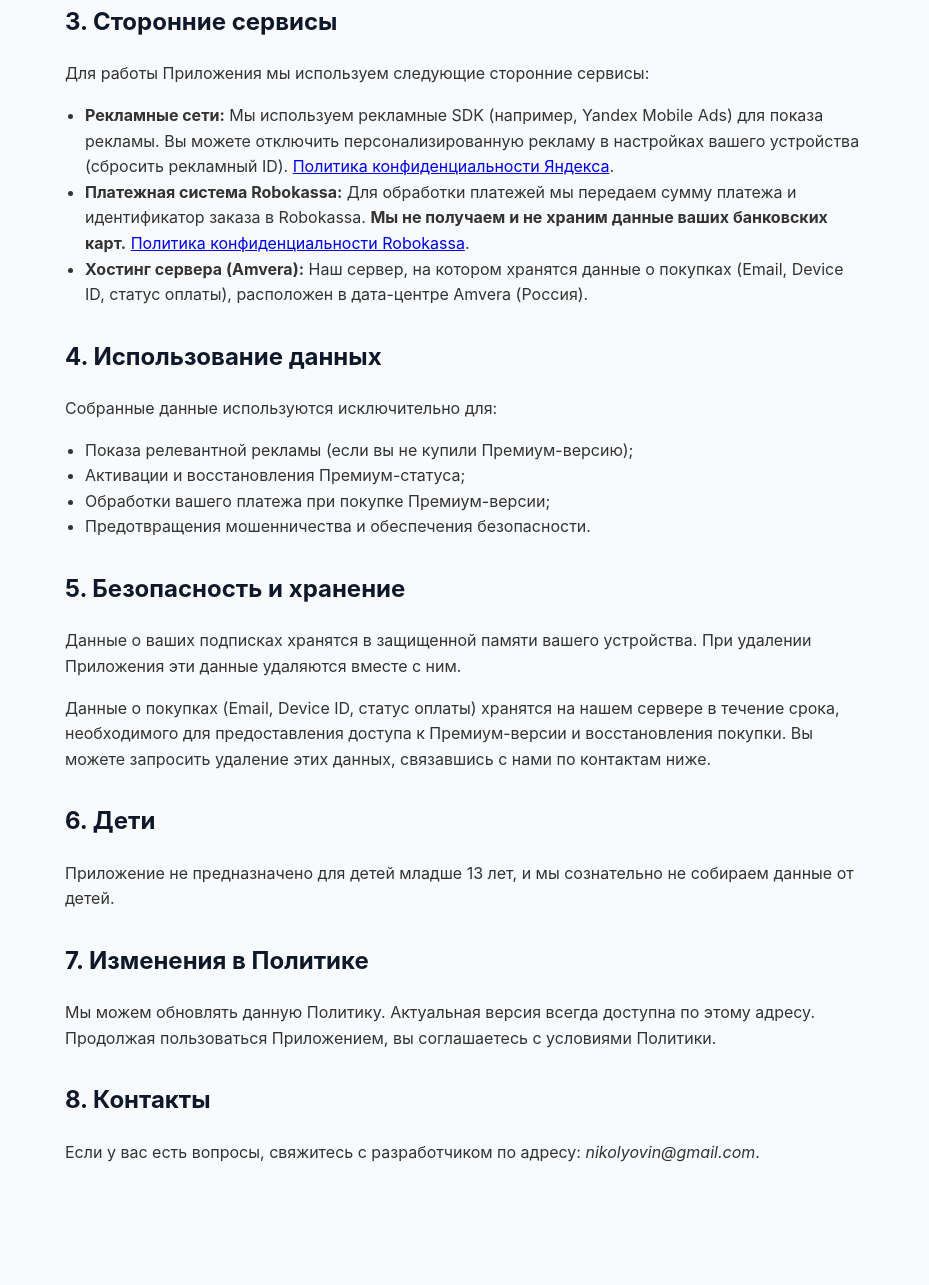
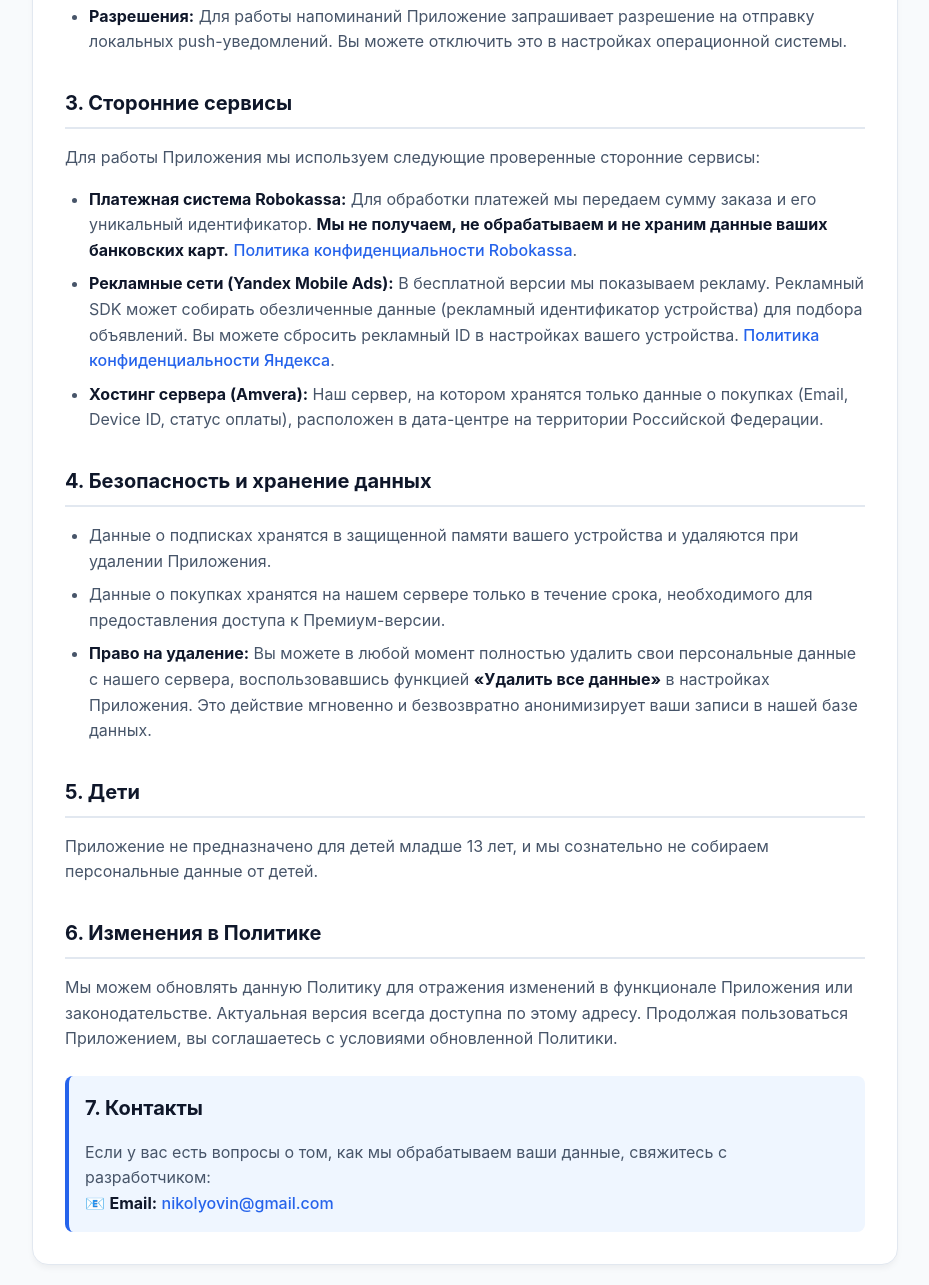
Before and after one commit to Nikolyovin/sub-stop-privacy, a plain HTML site: page index.html in a window 1280 px wide. Shown: the part 899-2184 px from the top of the page, without its empty margins (175-1104 px from the left). Before the commit the page ends 2104 px from the top, so only its background shows below. Drawn offline with Linux system fonts and the light colour scheme.

Commit message:
Update index.html

```diff
--- a/index.html
+++ b/index.html
@@ -5,66 +5,133 @@
   <meta name="viewport" content="width=device-width, initial-scale=1.0">
   <title>Политика конфиденциальности — Стоп-Подписка</title>
   <style>
+    :root {
+      --primary: #2563EB;
+      --text-main: #0F172A;
+      --text-secondary: #475569;
+      --bg: #F8FAFC;
+      --card-bg: #FFFFFF;
+    }
     body {
       font-family: -apple-system, BlinkMacSystemFont, "Segoe UI", Roboto, Helvetica, Arial, sans-serif;
+      line-height: 1.6;
+      color: var(--text-main);
+      background-color: var(--bg);
+      margin: 0;
+      padding: 20px;
+    }
+    .container {
       max-width: 800px;
-            margin: 40px auto;
-            padding: 0 20px;
-            line-height: 1.6;
-            color: #333;
-            background-color: #F8FAFC;
+      margin: 0 auto;
+      background: var(--card-bg);
+      padding: 32px;
+      border-radius: 16px;
+      box-shadow: 0 4px 6px -1px rgba(0, 0, 0, 0.05);
+      border: 1px solid #E2E8F0;
     }
-        h1 { color: #2563EB; }
-        h2 { color: #0F172A; margin-top: 30px; }
-        .date { color: #64748B; font-size: 0.9em; }
-        ul { padding-left: 20px; }
-        .highlight { background-color: #E2E8F0; padding: 15px; border-radius: 8px; }
+    h1 {
+      color: var(--primary);
+      font-size: 28px;
+      margin-top: 0;
+      margin-bottom: 8px;
+    }
+    .last-updated {
+      color: var(--text-secondary);
+      font-size: 14px;
+      margin-bottom: 32px;
+      font-style: italic;
+    }
+    h2 {
+      color: var(--text-main);
+      font-size: 20px;
+      margin-top: 32px;
+      margin-bottom: 12px;
+      padding-bottom: 8px;
+      border-bottom: 2px solid #E2E8F0;
+    }
+    p {
+      margin-bottom: 16px;
+      color: var(--text-secondary);
+    }
+    ul {
+      margin-bottom: 16px;
+      padding-left: 24px;
+      color: var(--text-secondary);
+    }
+    li {
+      margin-bottom: 8px;
+    }
+    strong {
+      color: var(--text-main);
+    }
+    a {
+      color: var(--primary);
+      text-decoration: none;
+      font-weight: 500;
+    }
+    a:hover {
+      text-decoration: underline;
+    }
+    .contact-box {
+      background: #EFF6FF;
+      border-left: 4px solid var(--primary);
+      padding: 16px;
+      border-radius: 8px;
+      margin-top: 24px;
+    }
+    @media (max-width: 600px) {
+      .container {
+        padding: 20px;
+      }
+      h1 {
+        font-size: 24px;
+      }
+    }
   </style>
 </head>
 <body>
+  <div class="container">
     <h1>Политика конфиденциальности приложения «Стоп-Подписка»</h1>
-    <p class="date">Последнее обновление: 15 ноября 2026 г.</p>
+    <p class="last-updated">Последнее обновление: 20 ноября 2026 г.</p>
 
     <h2>1. Общие положения</h2>
-    <p>Приложение «Стоп-Подписка» (далее — Приложение) разработано для отслеживания регулярных платежей и подписок. Мы уважаем вашу конфиденциальность. Данная политика описывает, как мы обращаемся с вашей информацией.</p>
+    <p>Приложение «Стоп-Подписка» (далее — Приложение) разработано для отслеживания регулярных платежей и подписок. Мы уважаем вашу конфиденциальность и соблюдаем Федеральный закон РФ № 152-ФЗ «О персональных данных». Данная политика описывает, как мы собираем, используем и защищаем вашу информацию.</p>
 
     <h2>2. Какие данные мы собираем и как используем</h2>
-    <p><strong>Ваши подписки:</strong> Данные о ваших подписках (названия, цены, даты, заметки) хранятся <strong>локально на вашем устройстве</strong>. Мы не передаем эту информацию на наши серверы и не имеем к ней доступа.</p>
-
-    <p><strong>Биометрическая аутентификация:</strong> Приложение может использовать системные механизмы биометрии (Face ID, Touch ID, отпечаток пальца) для дополнительной защиты доступа к вашим данным. <strong>Мы не собираем, не храним и не передаем ваши биометрические данные.</strong> Процесс аутентификации происходит полностью на вашем устройстве с использованием защищенных системных модулей (Secure Enclave). Приложение получает только результат проверки (успешно / не успешно).</p>
-
-    <p><strong>Данные для покупки Премиум-версии:</strong> При покупке Премиум-версии мы запрашиваем ваш <strong>Email</strong> и используем уникальный идентификатор устройства (<strong>Device ID</strong>). Эти данные передаются на наш сервер для активации Премиум-статуса и возможности восстановления покупки при смене устройства. Мы не используем ваш Email для рассылок и не передаем его третьим лицам, кроме платежного агрегатора (Robokassa) для проведения платежа.</p>
-
-    <p><strong>Разрешения:</strong> Для работы уведомлений Приложение запрашивает разрешение на отправку пуш-сообщений. Вы можете отключить это в настройках телефона или внутри самого Приложения.</p>
+    <ul>
+      <li><strong>Данные о подписках:</strong> Информация о ваших подписках (названия, цены, даты, категории, заметки) хранится <strong>исключительно локально на вашем устройстве</strong>. Мы не передаем эти данные на наши серверы и не имеем к ним доступа.</li>
+      <li><strong>Биометрическая аутентификация:</strong> Приложение может использовать системные механизмы биометрии (Face ID, Touch ID, отпечаток пальца) для защиты доступа. <strong>Мы не собираем, не храним и не передаем ваши биометрические данные.</strong> Проверка происходит полностью на устройстве через защищенные системные модули. Приложение получает только результат: «успешно» или «не успешно».</li>
+      <li><strong>Данные для покупки и восстановления Премиум-версии:</strong> При покупке Премиум-версии мы запрашиваем ваш <strong>Email</strong> и используем анонимный идентификатор устройства (<strong>Device ID</strong>). Эти данные передаются на наш сервер для активации Премиум-статуса, отправки одноразового кода восстановления при смене устройства и предотвращения мошенничества. Мы не используем ваш Email для рекламных рассылок.</li>
+      <li><strong>Курсы валют:</strong> Для корректного подсчета общих трат Приложение периодически загружает актуальные курсы USD и EUR к рублю из открытых источников (Центральный Банк РФ или публичные API). При этом никакие персональные данные не передаются.</li>
+      <li><strong>Разрешения:</strong> Для работы напоминаний Приложение запрашивает разрешение на отправку локальных push-уведомлений. Вы можете отключить это в настройках операционной системы.</li>
+    </ul>
 
     <h2>3. Сторонние сервисы</h2>
-    <p>Для работы Приложения мы используем следующие сторонние сервисы:</p>
+    <p>Для работы Приложения мы используем следующие проверенные сторонние сервисы:</p>
     <ul>
-        <li><strong>Рекламные сети:</strong> Мы используем рекламные SDK (например, Yandex Mobile Ads) для показа рекламы. Вы можете отключить персонализированную рекламу в настройках вашего устройства (сбросить рекламный ID). <a href="https://yandex.ru/legal/confidential/" target="_blank">Политика конфиденциальности Яндекса</a>.</li>
-        <li><strong>Платежная система Robokassa:</strong> Для обработки платежей мы передаем сумму платежа и идентификатор заказа в Robokassa. <strong>Мы не получаем и не храним данные ваших банковских карт.</strong> <a href="https://robokassa.com/privacy/" target="_blank">Политика конфиденциальности Robokassa</a>.</li>
-        <li><strong>Хостинг сервера (Amvera):</strong> Наш сервер, на котором хранятся данные о покупках (Email, Device ID, статус оплаты), расположен в дата-центре Amvera (Россия).</li>
+      <li><strong>Платежная система Robokassa:</strong> Для обработки платежей мы передаем сумму заказа и его уникальный идентификатор. <strong>Мы не получаем, не обрабатываем и не храним данные ваших банковских карт.</strong> <a href="https://robokassa.com/privacy/" target="_blank">Политика конфиденциальности Robokassa</a>.</li>
+      <li><strong>Рекламные сети (Yandex Mobile Ads):</strong> В бесплатной версии мы показываем рекламу. Рекламный SDK может собирать обезличенные данные (рекламный идентификатор устройства) для подбора объявлений. Вы можете сбросить рекламный ID в настройках вашего устройства. <a href="https://yandex.ru/legal/confidential/" target="_blank">Политика конфиденциальности Яндекса</a>.</li>
+      <li><strong>Хостинг сервера (Amvera):</strong> Наш сервер, на котором хранятся только данные о покупках (Email, Device ID, статус оплаты), расположен в дата-центре на территории Российской Федерации.</li>
     </ul>
 
-    <h2>4. Использование данных</h2>
-    <p>Собранные данные используются исключительно для:</p>
+    <h2>4. Безопасность и хранение данных</h2>
     <ul>
-        <li>Показа релевантной рекламы (если вы не купили Премиум-версию);</li>
-        <li>Активации и восстановления Премиум-статуса;</li>
-        <li>Обработки вашего платежа при покупке Премиум-версии;</li>
-        <li>Предотвращения мошенничества и обеспечения безопасности.</li>
+      <li>Данные о подписках хранятся в защищенной памяти вашего устройства и удаляются при удалении Приложения.</li>
+      <li>Данные о покупках хранятся на нашем сервере только в течение срока, необходимого для предоставления доступа к Премиум-версии.</li>
+      <li><strong>Право на удаление:</strong> Вы можете в любой момент полностью удалить свои персональные данные с нашего сервера, воспользовавшись функцией <strong>«Удалить все данные»</strong> в настройках Приложения. Это действие мгновенно и безвозвратно анонимизирует ваши записи в нашей базе данных.</li>
     </ul>
 
-    <h2>5. Безопасность и хранение</h2>
-    <p>Данные о ваших подписках хранятся в защищенной памяти вашего устройства. При удалении Приложения эти данные удаляются вместе с ним.</p>
-    <p>Данные о покупках (Email, Device ID, статус оплаты) хранятся на нашем сервере в течение срока, необходимого для предоставления доступа к Премиум-версии и восстановления покупки. Вы можете запросить удаление этих данных, связавшись с нами по контактам ниже.</p>
+    <h2>5. Дети</h2>
+    <p>Приложение не предназначено для детей младше 13 лет, и мы сознательно не собираем персональные данные от детей.</p>
 
-    <h2>6. Дети</h2>
-    <p>Приложение не предназначено для детей младше 13 лет, и мы сознательно не собираем данные от детей.</p>
+    <h2>6. Изменения в Политике</h2>
+    <p>Мы можем обновлять данную Политику для отражения изменений в функционале Приложения или законодательстве. Актуальная версия всегда доступна по этому адресу. Продолжая пользоваться Приложением, вы соглашаетесь с условиями обновленной Политики.</p>
 
-    <h2>7. Изменения в Политике</h2>
-    <p>Мы можем обновлять данную Политику. Актуальная версия всегда доступна по этому адресу. Продолжая пользоваться Приложением, вы соглашаетесь с условиями Политики.</p>
-
-    <h2>8. Контакты</h2>
-    <p>Если у вас есть вопросы, свяжитесь с разработчиком по адресу: <em>nikolyovin@gmail.com</em>.</p>
+    <div class="contact-box">
+      <h2 style="margin-top: 0; border: none; padding: 0;">7. Контакты</h2>
+      <p style="margin-bottom: 0;">Если у вас есть вопросы о том, как мы обрабатываем ваши данные, свяжитесь с разработчиком:<br>
+      📧 <strong>Email:</strong> <a href="mailto:nikolyovin@gmail.com">nikolyovin@gmail.com</a></p>
+    </div>
+  </div>
 </body>
 </html>
```
Lines whose indentation alone changed are shown as unchanged.
